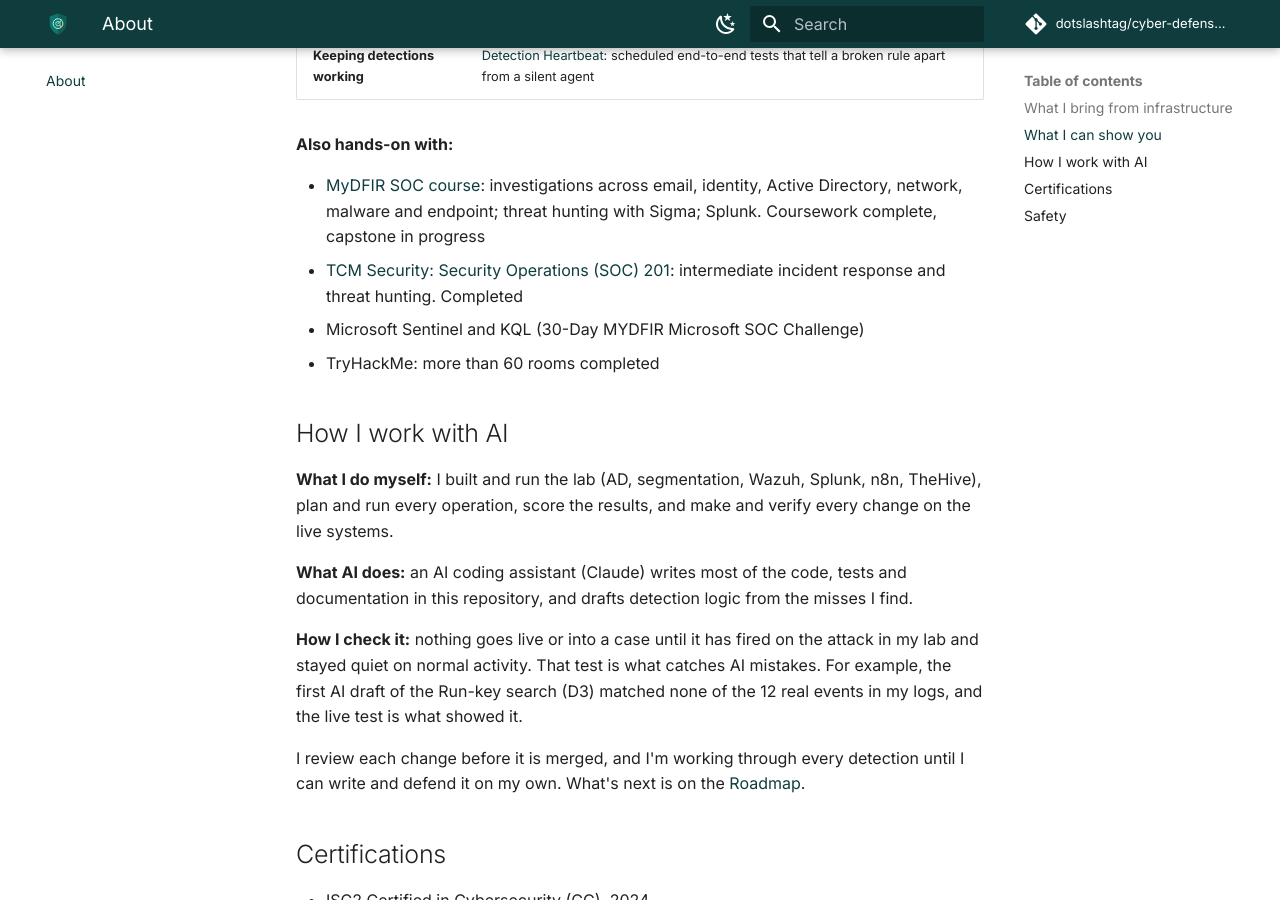
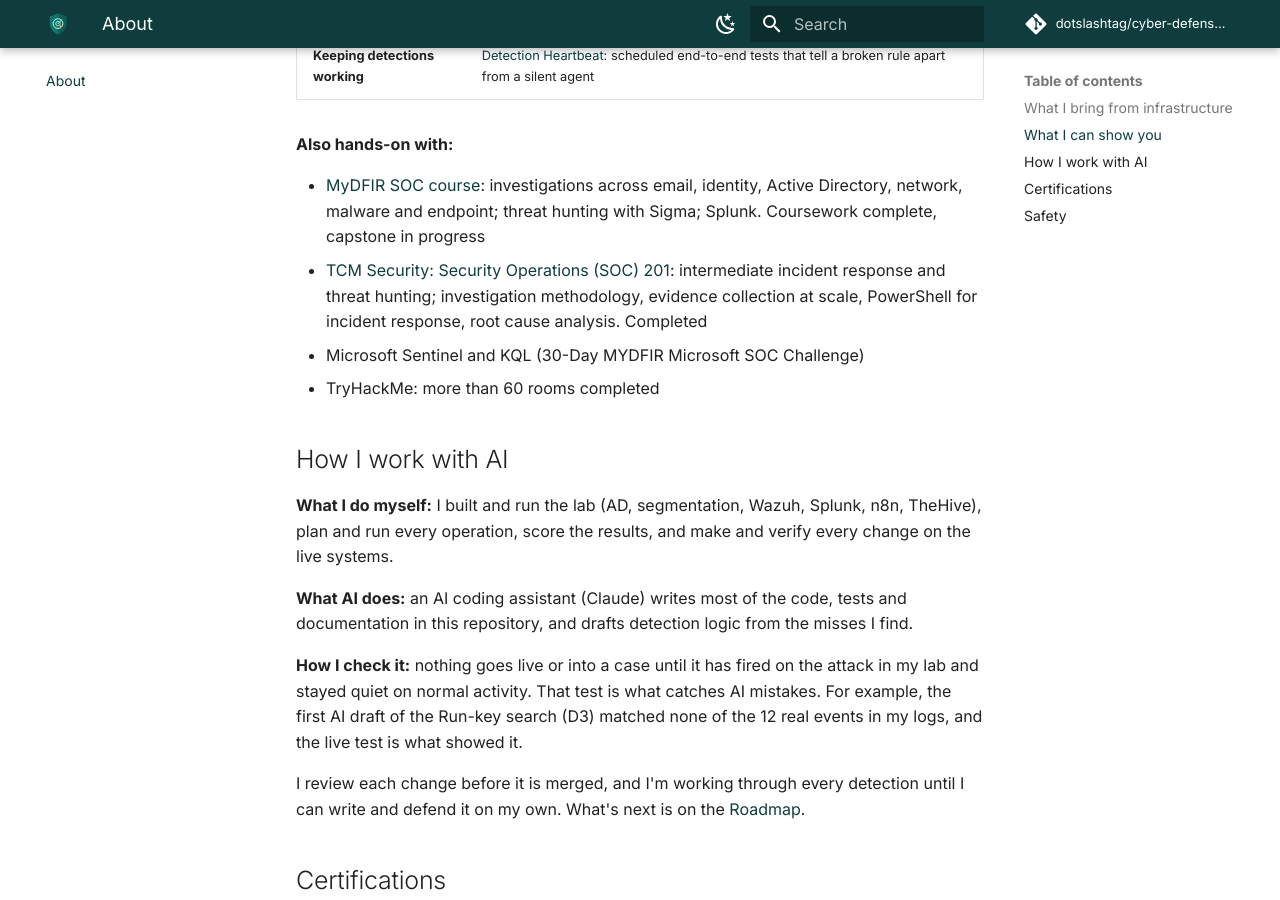
Before and after one commit to dotslashtag/cyber-defense-lab, an MkDocs documentation site: the page built from docs/about.md, in a window 1280 px wide and 900 px high, scrolled down 1261 px. Built offline with MkDocs 1.6.1 and Material for MkDocs 9.7.7, drawn with Linux system fonts in a browser that asks for light colours; comment, search, counter and statistics services are not loaded.

Commit message:
Docs: About page: list the key topics of TCM Security SOC 201
Co-Authored-By: Claude Opus 5.5 <noreply@anthropic.com>
Claude-Session: https://claude.ai/code/session_01VSxWRXTvMG1cQKzoG3F5Sa

```diff
--- a/docs/about.md
+++ b/docs/about.md
@@ -47,7 +47,8 @@ roles, and infrastructure security work (Active Directory, segmentation, hardeni
   Active Directory, network, malware and endpoint; threat hunting with Sigma; Splunk.
   Coursework complete, capstone in progress
 - [TCM Security: Security Operations (SOC) 201](https://tcm-sec.com/academy/security-operations-soc-201/):
-  intermediate incident response and threat hunting. Completed
+  intermediate incident response and threat hunting; investigation methodology, evidence
+  collection at scale, PowerShell for incident response, root cause analysis. Completed
 - Microsoft Sentinel and KQL (30-Day MYDFIR Microsoft SOC Challenge)
 - TryHackMe: more than 60 rooms completed
 
```
